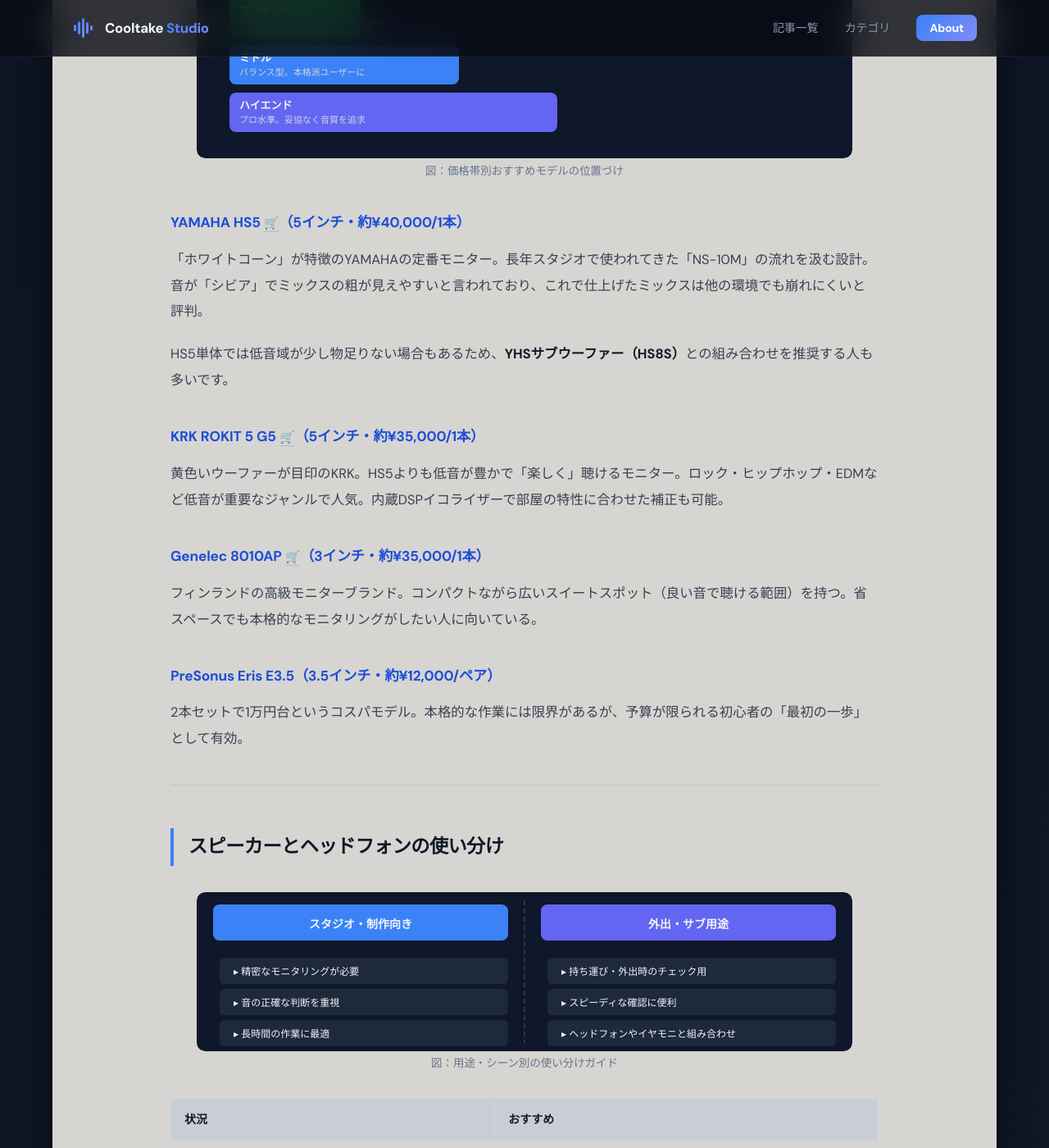
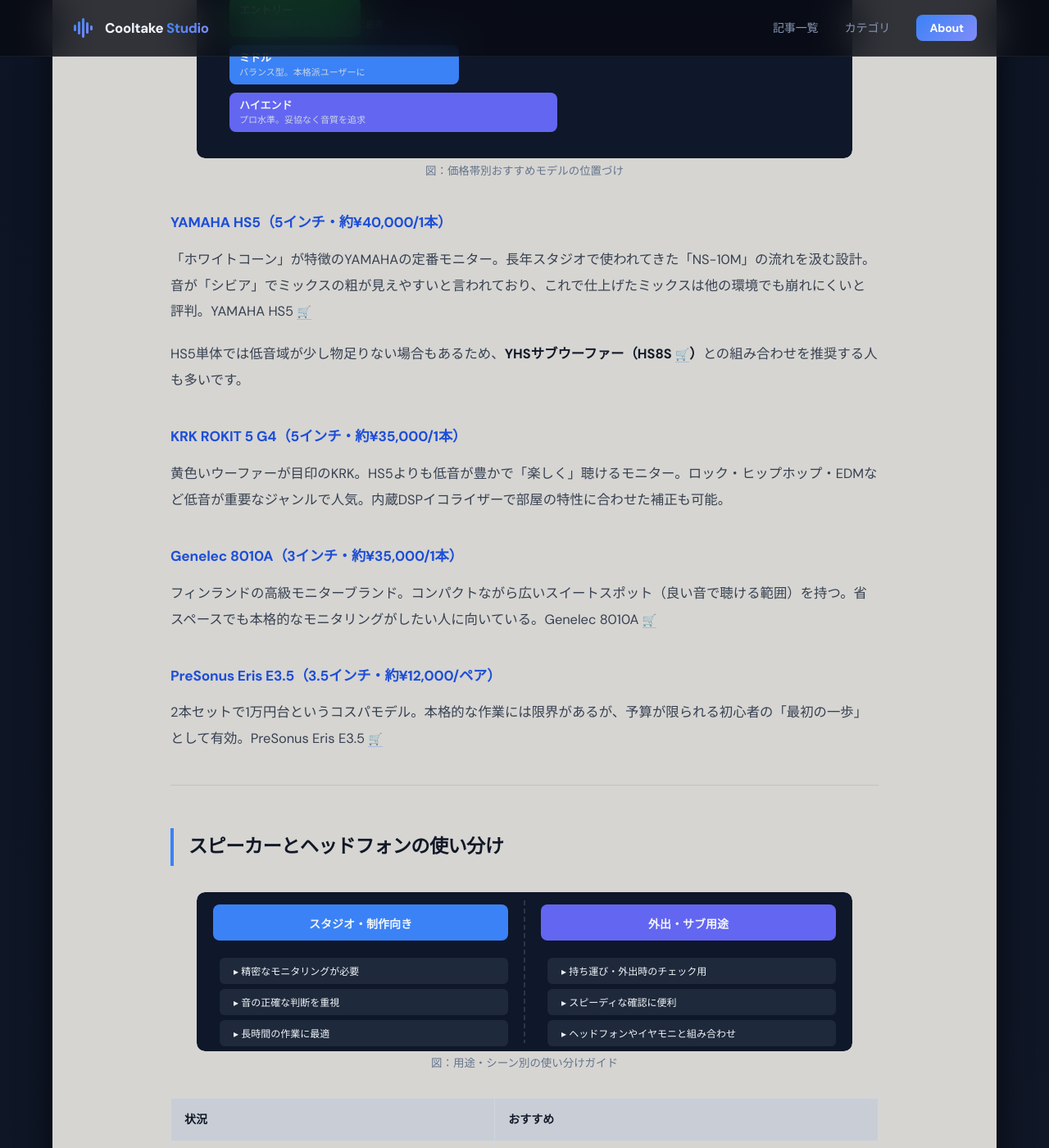
Before and after one commit to cooltake/cooltake.github.io, a Jekyll site: the page built from _posts/2026-05-12-studio-monitor-guide.md, in a window 1280 px wide and 1400 px high, scrolled down 2669 px. Shown: the whole window at 82% size. Built offline with Jekyll 4.4.1, drawn with Linux system fonts in a browser that asks for light colours; some web fonts are replaced; some of the changed text lies outside the part shown.

Commit message:
Add soundhouse affiliate links: 2026-05-12-studio-monitor-guide.md

```diff
--- a/_posts/2026-05-12-studio-monitor-guide.md
+++ b/_posts/2026-05-12-studio-monitor-guide.md
@@ -62,19 +62,19 @@
 <figure style="text-align:center;margin:2rem auto;max-width:800px;"><svg xmlns="http://www.w3.org/2000/svg" viewBox="0 0 800 216" style="max-width:100%;height:auto;border-radius:10px;display:block;"><rect width="800" height="216" fill="#0f172a" rx="10"/><defs><marker id="ah" markerWidth="8" markerHeight="6" refX="7" refY="3" orient="auto"><path d="M0,0 L0,6 L8,3 z" fill="#3b82f6"/></marker></defs><rect x="40" y="20" width="160" height="48" fill="#22c55e" rx="8"/><text x="52" y="40" text-anchor="start" font-family="sans-serif" font-size="13" fill="#f1f5f9" font-weight="bold">エントリー</text><text x="52" y="57" text-anchor="start" font-family="sans-serif" font-size="11" fill="#cbd5e1">コスパ最重視モデル。初心者に最適</text><rect x="40" y="78" width="280" height="48" fill="#3b82f6" rx="8"/><text x="52" y="98" text-anchor="start" font-family="sans-serif" font-size="13" fill="#f1f5f9" font-weight="bold">ミドル</text><text x="52" y="115" text-anchor="start" font-family="sans-serif" font-size="11" fill="#cbd5e1">バランス型。本格派ユーザーに</text><rect x="40" y="136" width="400" height="48" fill="#6366f1" rx="8"/><text x="52" y="156" text-anchor="start" font-family="sans-serif" font-size="13" fill="#f1f5f9" font-weight="bold">ハイエンド</text><text x="52" y="173" text-anchor="start" font-family="sans-serif" font-size="11" fill="#cbd5e1">プロ水準。妥協なく音質を追求</text></svg><figcaption style="font-size:.82em;color:#64748b;margin-top:.4em;font-family:sans-serif;">図：価格帯別おすすめモデルの位置づけ</figcaption></figure>
 
 
-### YAMAHA HS5<a href="https://h.accesstrade.net/sp/cc?rk=01001xqc00os63&url=https%3A%2F%2Fwww.soundhouse.co.jp%2Fproducts%2Fdetail%2Fitem%2F184221%2F" rel="nofollow" referrerpolicy="no-referrer-when-downgrade" style="margin-left:.3em;font-size:.85em;text-decoration:none;" title="サウンドハウスで見る">🛒</a>（5インチ・約¥40,000/1本）
-「ホワイトコーン」が特徴のYAMAHAの定番モニター。長年スタジオで使われてきた「NS-10M」の流れを汲む設計。音が「シビア」でミックスの粗が見えやすいと言われており、これで仕上げたミックスは他の環境でも崩れにくいと評判。
+### YAMAHA HS5（5インチ・約¥40,000/1本）
+「ホワイトコーン」が特徴のYAMAHAの定番モニター。長年スタジオで使われてきた「NS-10M」の流れを汲む設計。音が「シビア」でミックスの粗が見えやすいと言われており、これで仕上げたミックスは他の環境でも崩れにくいと評判。YAMAHA HS5<a href="https://h.accesstrade.net/sp/cc?rk=01001xqc00os63&url=https%3A%2F%2Fwww.soundhouse.co.jp%2Fproducts%2Fdetail%2Fitem%2F184217%2F" rel="nofollow" referrerpolicy="no-referrer-when-downgrade" style="margin-left:.3em;font-size:.85em;text-decoration:none;" title="サウンドハウスで見る">🛒</a>
 
-HS5単体では低音域が少し物足りない場合もあるため、**YHSサブウーファー（HS8S）**との組み合わせを推奨する人も多いです。
+HS5単体では低音域が少し物足りない場合もあるため、**YHSサブウーファー（HS8S**<a href="https://h.accesstrade.net/sp/cc?rk=01001xqc00os63&url=https%3A%2F%2Fwww.soundhouse.co.jp%2Fproducts%2Fdetail%2Fitem%2F184220%2F" rel="nofollow" referrerpolicy="no-referrer-when-downgrade" style="margin-left:.3em;font-size:.85em;text-decoration:none;" title="サウンドハウスで見る">🛒</a>**）**との組み合わせを推奨する人も多いです。
 
-### KRK ROKIT 5 G5<a href="https://h.accesstrade.net/sp/cc?rk=01001xqc00os63&url=https%3A%2F%2Fwww.soundhouse.co.jp%2Fproducts%2Fdetail%2Fitem%2F346956%2F" rel="nofollow" referrerpolicy="no-referrer-when-downgrade" style="margin-left:.3em;font-size:.85em;text-decoration:none;" title="サウンドハウスで見る">🛒</a>（5インチ・約¥35,000/1本）
+### KRK ROKIT 5 G4（5インチ・約¥35,000/1本）
 黄色いウーファーが目印のKRK。HS5よりも低音が豊かで「楽しく」聴けるモニター。ロック・ヒップホップ・EDMなど低音が重要なジャンルで人気。内蔵DSPイコライザーで部屋の特性に合わせた補正も可能。
 
-### Genelec 8010AP<a href="https://h.accesstrade.net/sp/cc?rk=01001xqc00os63&url=https%3A%2F%2Fwww.soundhouse.co.jp%2Fproducts%2Fdetail%2Fitem%2F193510%2F" rel="nofollow" referrerpolicy="no-referrer-when-downgrade" style="margin-left:.3em;font-size:.85em;text-decoration:none;" title="サウンドハウスで見る">🛒</a>（3インチ・約¥35,000/1本）
-フィンランドの高級モニターブランド。コンパクトながら広いスイートスポット（良い音で聴ける範囲）を持つ。省スペースでも本格的なモニタリングがしたい人に向いている。
+### Genelec 8010A（3インチ・約¥35,000/1本）
+フィンランドの高級モニターブランド。コンパクトながら広いスイートスポット（良い音で聴ける範囲）を持つ。省スペースでも本格的なモニタリングがしたい人に向いている。Genelec 8010A<a href="https://h.accesstrade.net/sp/cc?rk=01001xqc00os63&url=https%3A%2F%2Fwww.soundhouse.co.jp%2Fproducts%2Fdetail%2Fitem%2F193510%2F" rel="nofollow" referrerpolicy="no-referrer-when-downgrade" style="margin-left:.3em;font-size:.85em;text-decoration:none;" title="サウンドハウスで見る">🛒</a>
 
 ### PreSonus Eris E3.5（3.5インチ・約¥12,000/ペア）
-2本セットで1万円台というコスパモデル。本格的な作業には限界があるが、予算が限られる初心者の「最初の一歩」として有効。
+2本セットで1万円台というコスパモデル。本格的な作業には限界があるが、予算が限られる初心者の「最初の一歩」として有効。PreSonus Eris E3.5<a href="https://h.accesstrade.net/sp/cc?rk=01001xqc00os63&url=https%3A%2F%2Fwww.soundhouse.co.jp%2Fproducts%2Fdetail%2Fitem%2F248695%2F" rel="nofollow" referrerpolicy="no-referrer-when-downgrade" style="margin-left:.3em;font-size:.85em;text-decoration:none;" title="サウンドハウスで見る">🛒</a>
 
 ---
 
@@ -94,7 +94,7 @@
 
 ## まとめ
 
-自宅DTMのスタートには**YAMAHA HS5**か**KRK ROKIT 5 G5**が最もオーソドックスな選択です。予算が限られる場合は**PreSonus Eris E3.5**でスピーカーの感覚に慣れてから、本格的なモニターへステップアップする方法もあります。スピーカーは「使い方」と「設置環境」が音質を左右するため、ある程度の音響環境整備とセットで導入することをおすすめします。
+自宅DTMのスタートには**YAMAHA HS5**か**KRK ROKIT 5 G4**が最もオーソドックスな選択です。予算が限られる場合は**PreSonus Eris E3.5**でスピーカーの感覚に慣れてから、本格的なモニターへステップアップする方法もあります。スピーカーは「使い方」と「設置環境」が音質を左右するため、ある程度の音響環境整備とセットで導入することをおすすめします。
 
 <div style="margin:2rem 0;padding:1.2rem 1.5rem;background:#fff7ed;border-left:4px solid #f97316;border-radius:8px;">
 <p style="margin:0 0 .6rem;font-weight:bold;font-size:1rem;">&#x1F6D2; この記事で紹介した機材を楽天市場でチェック</p>
```
